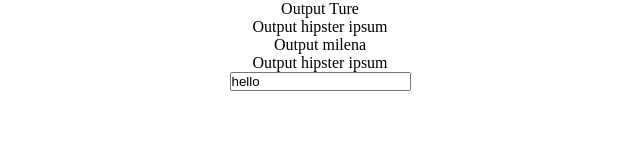
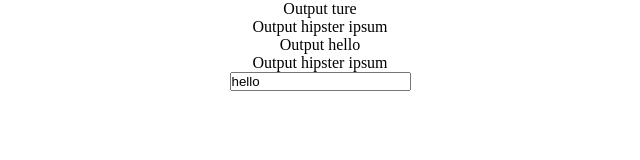
Before and after one commit to Thornvik/typescript-exercise, a React (Create React App) app: page / in a window 1280 px wide. Shown: the top 160 px of the page, without its empty margins (320-960 px from the left). Built offline with nearby package versions, Linux system fonts and the light colour scheme.

Commit message:
working input with two-way binding

```diff
--- a/src/App.tsx
+++ b/src/App.tsx
@@ -1,17 +1,21 @@
-import React, { useState } from "react";
+import React, { useState, ChangeEvent } from "react";
 import "./App.css";
 
 import Input from "./components/input/Input";
 import Output from "./components/output/Output";
 
 function App() {
-  const [values, setValue] = useState("hello");
+  const [name, setName] = useState("hello");
+
+  const handleChange = (event: ChangeEvent<HTMLInputElement>) => {
+    setName(event.target.value);
+  };
 
   return (
     <div className="App">
-      <Output name="Ture" paragraph="hipster ipsum"></Output>
-      <Output name="milena" paragraph="hipster ipsum"></Output>
-      <Input name={values}></Input>
+      <Output name="ture" paragraph="hipster ipsum"></Output>
+      <Output name={name} paragraph="hipster ipsum"></Output>
+      <Input name={name} onChange={handleChange}></Input>
     </div>
   );
 }
--- a/src/components/input/Input.tsx
+++ b/src/components/input/Input.tsx
@@ -1,13 +1,14 @@
 import React from "react";
 
-type InputProps = {
+interface InputProps {
   name: string;
-};
+  onChange: any;
+}
 
-const Input = ({ name }: InputProps) => {
+const Input = ({ name, onChange }: InputProps) => {
   return (
     <div>
-      <input type="text" value={name} />
+      <input type="text" value={name} onChange={onChange} />
     </div>
   );
 };
```
